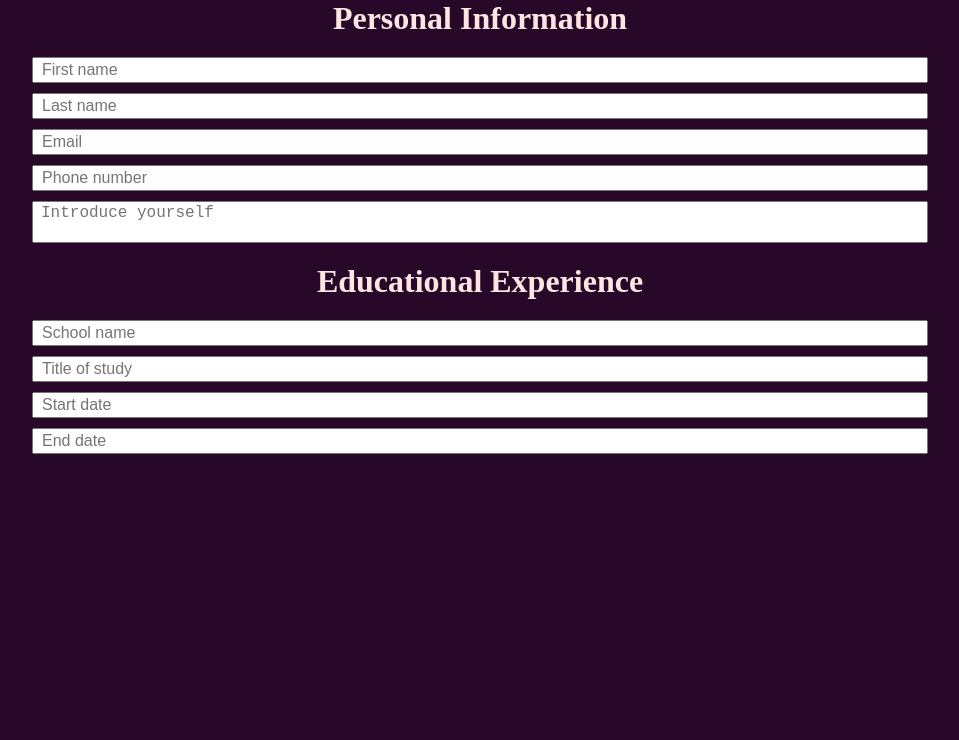
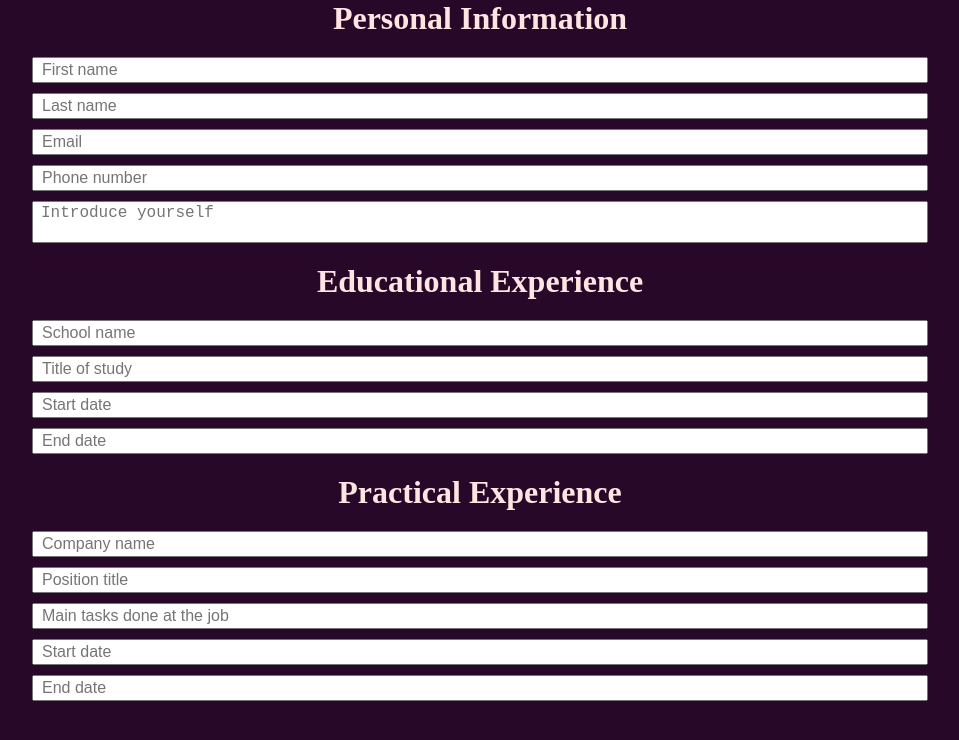
Before and after one commit to BiAniTy-AML/Cv_project, a React (Create React App) app: page / in a window 1280 px wide. Shown: the top 740 px of the page, without its empty margins (160-1119 px from the left). Built offline with nearby package versions, Linux system fonts and the light colour scheme.

Commit message:
Adds third component - the practical experience section

```diff
--- a/src/App.js
+++ b/src/App.js
@@ -3,6 +3,7 @@ import uniqid from "uniqid";
 import "./styles/App.css";
 import PersonalInfo from "./components/PersonalInfo";
 import EducationalExp from "./components/EducationalExp";
+import PracticalExp from "./components/PracticalExp";
 
 class App extends Component {
     constructor() {
@@ -16,6 +17,7 @@ class App extends Component {
             <div>
                 <PersonalInfo />
                 <EducationalExp />
+                <PracticalExp />
             </div>
         );
     }
--- /dev/null
+++ b/src/components/PracticalExp.js
@@ -0,0 +1,48 @@
+import React, { Component } from "react";
+
+class PracticalExp extends Component {
+    constructor(props) {
+        super(props);
+    }
+
+    render() {
+        return (
+            <div id="pract_exp_container">
+                <h1>Practical Experience</h1>
+                <form className="user_pract_exp">
+                    <input
+                        type="text"
+                        placeholder="Company name"
+                        className="user_company"
+                    ></input>
+
+                    <input
+                        type="text"
+                        placeholder="Position title"
+                        className="user_position"
+                    ></input>
+
+                    <input
+                        type="text"
+                        placeholder="Main tasks done at the job"
+                        className="user_tasks"
+                    ></input>
+
+                    <input
+                        type="text"
+                        placeholder="Start date"
+                        className="user_dtjob_start"
+                    ></input>
+
+                    <input
+                        type="text"
+                        placeholder="End date"
+                        className="user_dtjob_end"
+                    ></input>
+                </form>
+            </div>
+        );
+    }
+}
+
+export default PracticalExp;
--- a/src/styles/App.css
+++ b/src/styles/App.css
@@ -12,18 +12,25 @@ body {
 }
 
 #p_info_container,
-#ed_exp_container {
+#ed_exp_container,
+#pract_exp_container {
     display: flex;
     flex-flow: column nowrap;
     gap: 20px;
 }
 
-#ed_exp_container {
+#ed_exp_container,
+#pract_exp_container {
     margin-top: 20px;
 }
 
+#pract_exp_container {
+    margin-bottom: 20px;
+}
+
 #p_info_container > h1,
-#ed_exp_container > h1 {
+#ed_exp_container > h1,
+#pract_exp_container > h1 {
     align-self: center;
     justify-self: center;
     color: mistyrose;
```
